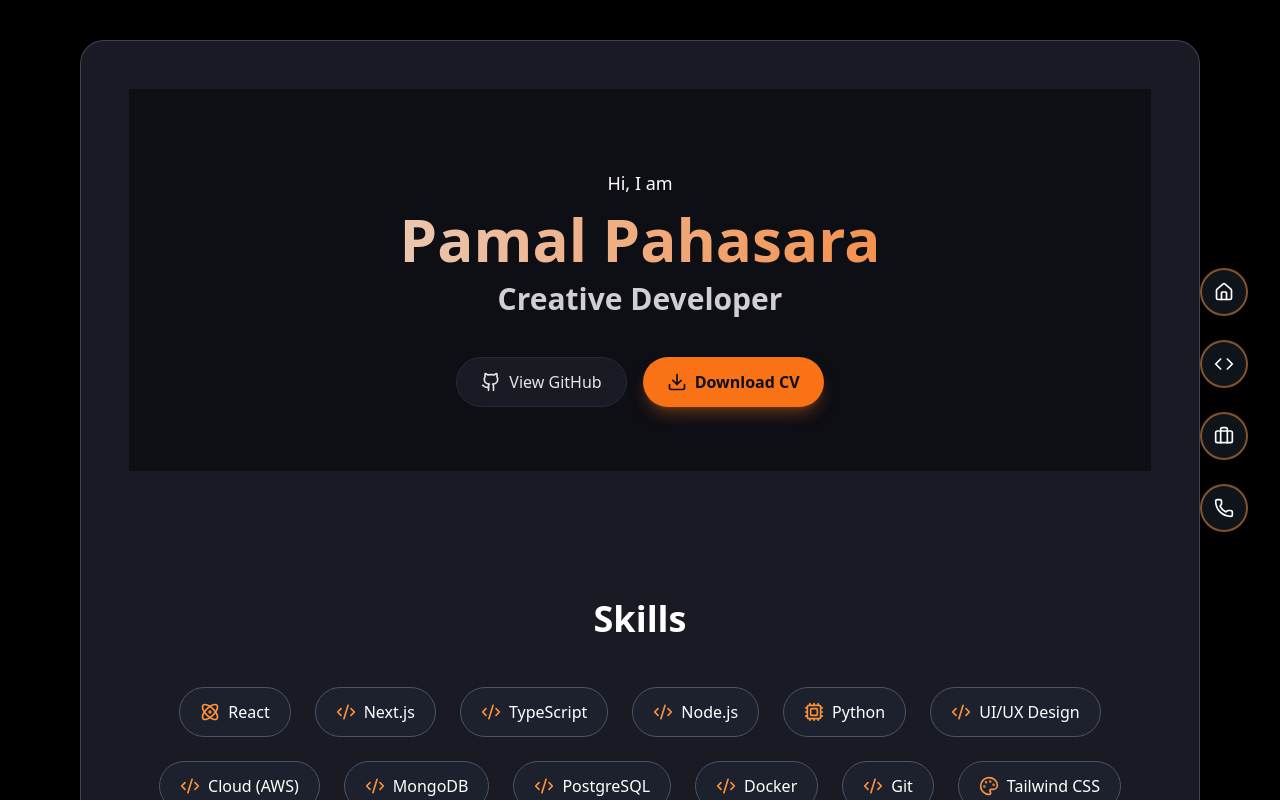
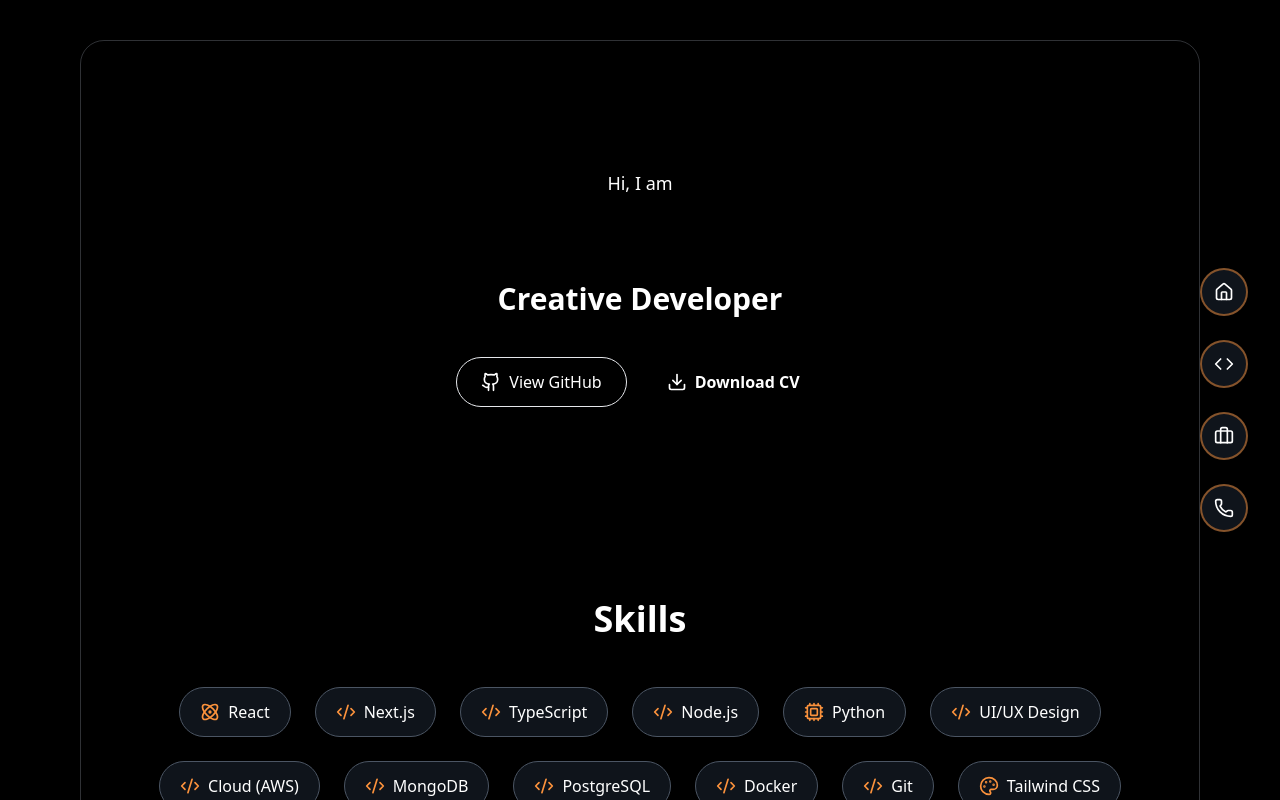
Before and after one commit to pamal29/react-portfolio, a React (Vite) app: page / in a window 1280 px wide. Shown: the top 800 px of the page. Built offline with nearby package versions, Linux system fonts and the light colour scheme.

Commit message:
added neonPurple

```diff
--- a/tailwind.config.js
+++ b/tailwind.config.js
@@ -3,13 +3,8 @@ export default {
   theme: {
     extend: {
       colors: {
-        bgDark: "#0E0E15",
-        cardDark: "#1A1A24",
-        textLight: "#E5E5E7",
-        accentOrange: "#F97316",
-        accentGreen: "#4ADE80",
-        borderDark: "#2A2A36",
-      }
+        neonPurple: "#B000FF",
+  },
     },
   },
   plugins: [],
```
